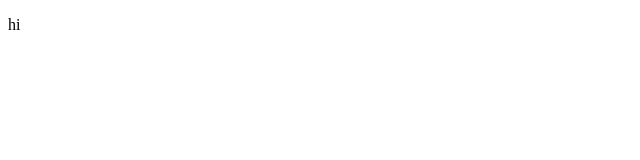
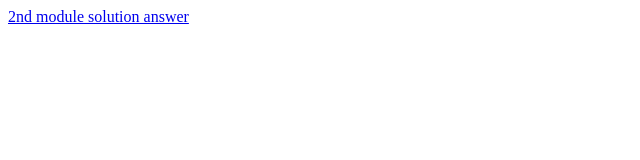
Before and after one commit to Gyanaballav/Coursera-HTML-CSS-and-Javascript-for-Web-Developers, a plain HTML site: page index.html in a window 1280 px wide. Shown: the whole page, without its empty margins (0-640 px from the left). Drawn offline with Linux system fonts and the light colour scheme.

Commit message:
Added 2nd module solution to the main file

```diff
--- a/index.html
+++ b/index.html
@@ -7,8 +7,6 @@
     <title>Coursera Assignment solution</title>
 </head>
 <body>
-    <p>
-        hi
-    </p>
+    <a href="/Coursera_module2_solution/index.html">2nd module solution answer</a>
 </body>
 </html>
```
